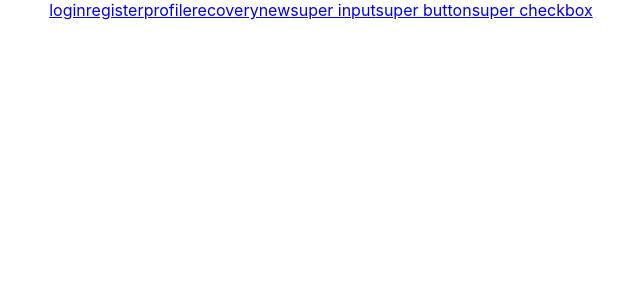
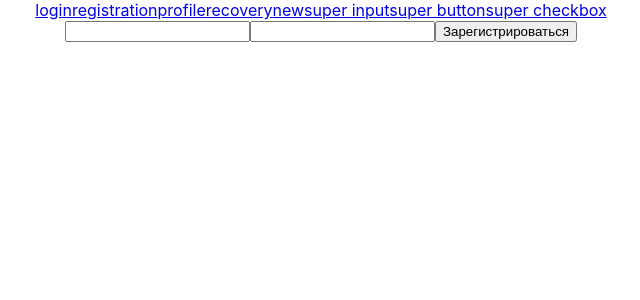
Before and after one commit to FeraVerto/cards, a React (Create React App) app: page /#/registration in a window 1280 px wide. Shown: the top 300 px of the page, without its empty margins (319-959 px from the left). Built offline with nearby package versions, Linux system fonts and the light colour scheme.

Commit message:
registration form with redirection to the login-form was added

```diff
--- a/src/n1-main/m1-ui/App.tsx
+++ b/src/n1-main/m1-ui/App.tsx
@@ -5,20 +5,22 @@ import {Header} from "./header/Header";
 import SuperInputText from "./common/c1-SuperInputText/SuperInputText";
 import SuperButton from "./common/c2-SuperButton/SuperButton";
 import SuperCheckbox from "./common/c3-SuperCheckbox/SuperCheckbox";
+import {Registration} from "./registration/Registration";
+import {Login} from "./Login";
 
 const App = () => {
     return (
         <div className="App">
             <Header/>
-            <Route path="/login" render={() => "Login"}/>
-            <Route path="/register" render={() => "Register"}/>
+            <Route path="/login" render={() => <Login/>}/>
+            <Route path="/registration" render={() => <Registration/>}/>
             <Route path="/profile" render={() => "Profile"}/>
             <Route path="/recovery" render={() => "Password recovery"}/>
-            <Route path="/new" render={() => "Entering a new password"}/>
+            {/*<Route path="/new" render={() => "Entering a new password"}/>
             <Route path="/input" render={() => <SuperInputText/>}/>
             <Route path="/button" render={() => <SuperButton/>}/>
             <Route path="/checkbox" render={() => <SuperCheckbox/>}/>
-            <Route path="/404" render={() => "404"}/>
+            <Route path="/404" render={() => "404"}/>*/}
         </div>
     );
 }
--- /dev/null
+++ b/src/n1-main/m1-ui/Login.tsx
@@ -0,0 +1,10 @@
+import React from "react";
+
+export const Login = () => {
+    return (
+        <div>
+            Login
+        </div>
+
+    )
+}
--- a/src/n1-main/m1-ui/header/Header.tsx
+++ b/src/n1-main/m1-ui/header/Header.tsx
@@ -4,7 +4,7 @@ export const Header = () => {
     return (
         <div>
             <NavLink to='/login'>login</NavLink>
-            <NavLink to='/register'>register</NavLink>
+            <NavLink to='/registration'>registration</NavLink>
             <NavLink to='/profile'>profile</NavLink>
             <NavLink to='/recovery'>recovery</NavLink>
             <NavLink to='/new'>new</NavLink>
--- /dev/null
+++ b/src/n1-main/m1-ui/registration/Registration.tsx
@@ -0,0 +1,49 @@
+import {useFormik} from "formik";
+import React from "react";
+import {registration} from "../../m2-bll/registration-reducer";
+import {useDispatch, useSelector} from "react-redux";
+import {AppStateType} from "../../m2-bll/store";
+import {Redirect} from "react-router-dom";
+
+export const Registration = () => {
+
+    const dispatch = useDispatch()
+    const error = useSelector<AppStateType, string>(state => state.registration.error)
+    const redirect = useSelector<AppStateType, boolean>(state => state.registration.redirect)
+    const isLoading = useSelector<AppStateType, boolean>(state => state.registration.isLoading)
+
+    const formik = useFormik({
+        initialValues: {
+            email: '',
+            password: ''
+        },
+        onSubmit: values => {
+            dispatch(registration(values.email, values.password))
+            //formik.resetForm()
+            //console.log(JSON.stringify(values));
+        }
+    })
+
+    return (
+        <div>
+            <form onSubmit={formik.handleSubmit}>
+                <input type="text"
+                       name="email"
+                       onChange={formik.handleChange}
+                       value={formik.values.email}
+                />
+                <input type="password"
+                       name="password"
+                       onChange={formik.handleChange}
+                       value={formik.values.password}
+                />
+                <button type='submit'>Зарегистрироваться</button>
+            </form>
+
+            {error && <div>{error}</div>}
+            {isLoading && <div>LOADING</div>}
+            {redirect && <Redirect to={'login'}/>}
+        </div>
+
+    )
+}
--- a/src/n1-main/m2-bll/register-reducer.ts
+++ /dev/null
@@ -1,7 +0,0 @@
-type ActionType = ''
-
-let initialState = {}
-
-export let registerReducer = (state = initialState, action: ActionType) => {
-    return state
-}
--- /dev/null
+++ b/src/n1-main/m2-bll/registration-reducer.ts
@@ -0,0 +1,73 @@
+import {api} from "../m3-dal/api";
+import {Dispatch} from "react";
+import {ThunkAction} from "redux-thunk";
+import {AppStateType} from "./store";
+
+//variables
+export enum ACTIONS_TYPE {
+    REDIRECT = 'Registration/REDIRECT',
+    LOADING = 'Registration/LOADING',
+    ERROR = 'Registration/ERROR',
+}
+
+//typing
+type redirectACType = ReturnType<typeof redirectAC>
+type errorACType = ReturnType<typeof errorAC>
+type loadingACType = ReturnType<typeof loadingAC>
+type ActionType = redirectACType | errorACType | loadingACType
+
+type ThunkType = ThunkAction<Promise<void>, AppStateType, unknown, ActionType>
+
+type initialStateType = typeof initialState
+
+
+let initialState = {
+    redirect: false,
+    isLoading: false,
+    error: ""
+}
+
+export let registrationReducer = (state = initialState, action: ActionType): initialStateType => {
+    switch (action.type) {
+        case ACTIONS_TYPE.REDIRECT:
+            return {...state, redirect: action.redirect}
+
+        case ACTIONS_TYPE.ERROR:
+            return {...state, error: action.error}
+
+        case ACTIONS_TYPE.LOADING:
+            return {...state, isLoading: action.loading}
+        default:
+            return state
+    }
+}
+
+export let redirectAC = (redirect: boolean) => ({
+    type: ACTIONS_TYPE.REDIRECT,
+    redirect
+} as const)
+
+let errorAC = (error: string) => ({
+    type: ACTIONS_TYPE.ERROR,
+    error
+} as const)
+
+let loadingAC = (loading: boolean) => ({
+    type: ACTIONS_TYPE.LOADING,
+    loading
+} as const)
+
+
+export let registration = (email: string, password: string): ThunkType => async (dispatch: Dispatch<ActionType>) => {
+    dispatch(loadingAC(true))
+    try {
+        await api.registration(email, password)
+        dispatch(loadingAC(false))
+        dispatch(redirectAC(true))
+        dispatch(redirectAC(false))
+    } catch (e) {
+        const err = e.response
+        dispatch(loadingAC(false))
+        dispatch(errorAC(err.data.error))
+    }
+}
--- a/src/n1-main/m2-bll/store.ts
+++ b/src/n1-main/m2-bll/store.ts
@@ -1,11 +1,13 @@
-import { combineReducers } from 'redux'
+import { combineReducers, applyMiddleware } from 'redux'
 import {loginReducer} from "./login-reducer";
 import { createStore } from 'redux'
-import {registerReducer} from "./register-reducer";
+import {registrationReducer} from "./registration-reducer";
+import thunkMiddleware from 'redux-thunk'
 
 let rootReducer = combineReducers({
     login: loginReducer,
-    register: registerReducer
+    registration: registrationReducer
 })
 
-export let store = createStore(rootReducer)
+export type AppStateType = ReturnType<typeof rootReducer>
+export let store = createStore(rootReducer, applyMiddleware(thunkMiddleware))
--- /dev/null
+++ b/src/n1-main/m3-dal/api.ts
@@ -0,0 +1,20 @@
+import axios from "axios";
+
+let instance = axios.create(
+    {
+        baseURL: "http://localhost:7542/2.0/",
+        withCredentials: true,
+    }
+)
+
+type ErrorType = {
+    email: string
+    error: string
+    in: string
+}
+
+export const api = {
+    registration(email: string, password: string) {
+        return instance.post<any | ErrorType>('/auth/register', {email, password})
+    }
+}
```
